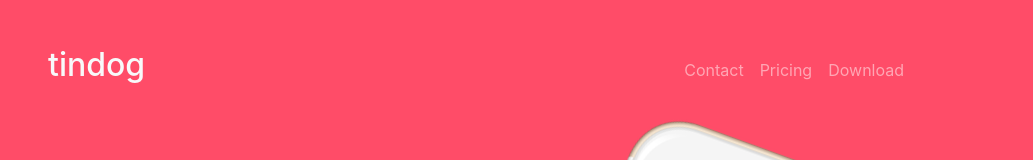
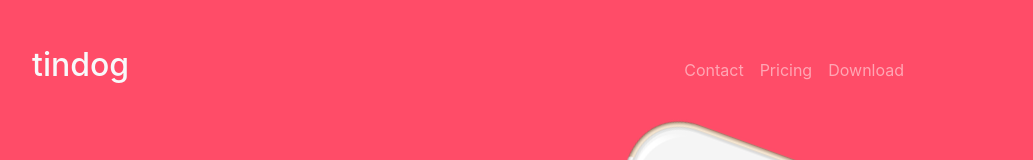
Before and after one commit to bluebot08/The-Complete-2021-Web-Development-Bootcamp, a plain HTML site: page Introduction_to_Bootstrap_4/TinDog - Styling Our Website Challenge /index.html in a window 1280 px wide. Shown: the top 160 px of the page, without its empty margins (160-1193 px from the left). Drawn offline with nearby package versions, Linux system fonts and the light colour scheme.

Commit message:
Removed left padding on nav bar.

```diff
--- a/Introduction_to_Bootstrap_4/TinDog - Styling Our Website Challenge /index.html
+++ b/Introduction_to_Bootstrap_4/TinDog - Styling Our Website Challenge /index.html
@@ -47,7 +47,7 @@
     <section id="title">
       <div class="container-fluid">
         <!-- Nav Bar -->
-        <nav class="navbar navbar-expand-lg navbar-dark">
+        <nav class="navbar navbar-expand-lg navbar-dark pl-0">
           <h2 class="text-light">tindog</h2>
           <button
             class="navbar-toggler"
```
